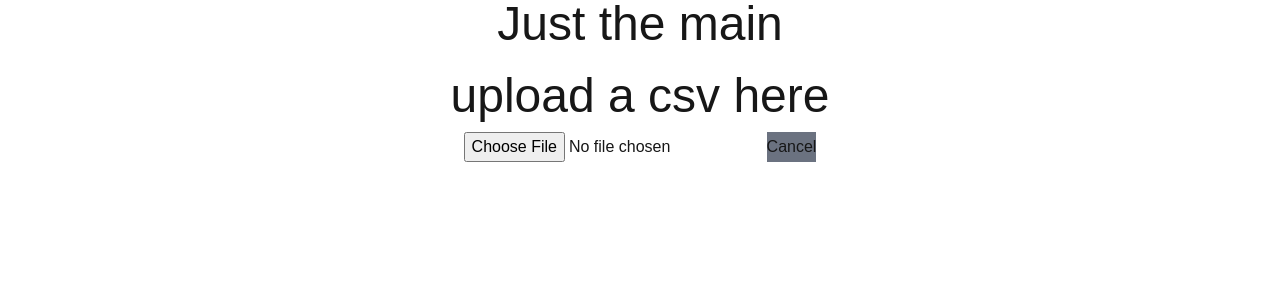
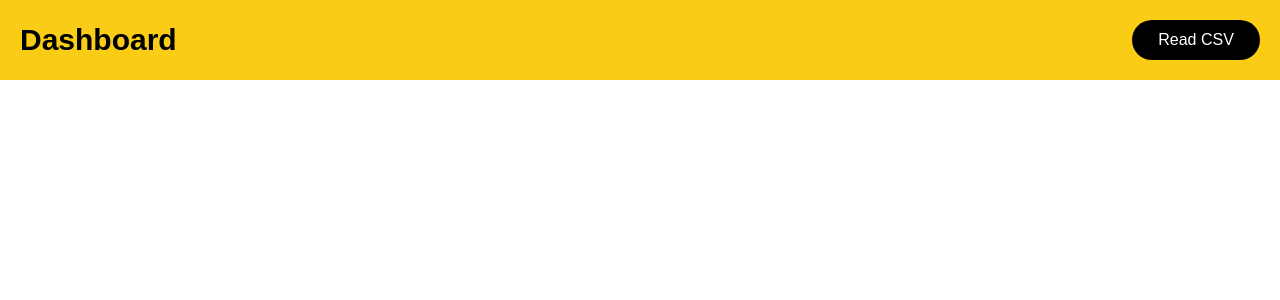
Before and after one commit to Lilpiggie0522/regler, a Next.js app: page /lecturer in a window 1280 px wide. Shown: the top 300 px of the page. Built offline with nearby package versions, Linux system fonts and the light colour scheme.

Commit message:
implemented front end to sending csv file and fixed backend logics for sending data to initalise api

```diff
--- a/app/api/staff/readCsv/route.ts
+++ b/app/api/staff/readCsv/route.ts
@@ -173,6 +173,7 @@ export async function POST(req: NextRequest) {
         console.log(err)
         return NextResponse.json(err, {status: 500})
     }
+    // return NextResponse.json(validResults, { status: 200 })
 }
 
 function parseCSV(stream: Readable): Promise<rawResult[]> {
--- a/app/lecturer/page.tsx
+++ b/app/lecturer/page.tsx
@@ -14,25 +14,43 @@ interface DisplayData {
 
 export default function LecturerPage() {
     const [displayData, setDisplayData] = useState<DisplayData[]>([]);
-
     const [showData, setShowData] = useState<boolean>(false);
-
+    const [showWindow, setShowWindow] = useState<boolean>(false);
+    const [selectedFile, setSelectedFile] = useState<File | null>(null); // State to hold the selected file
+    const [uploading, setUploading] = useState<boolean>(false)
     function cancelFile() {
         const fileInput = document.getElementById("csv") as HTMLInputElement;
         if (fileInput) {
             fileInput.value = ""; // Clear the input value???
+            setShowData(false)
+            setSelectedFile(null)
         }
     }
 
     function handleFileChange(e: ChangeEvent<HTMLInputElement>) {
         const file: File | undefined = e.target.files?.[0];
-        const formData: FormData = new FormData()
         if (file) {
-            formData.append('csv', file)
-            sendData(formData)
-            alert('form data sent')
+            // alert('form data sent')
+            setSelectedFile(file)
         }
     };
+
+    function handleShowWindow(): void {
+        setShowWindow(true)
+    }
+
+    function handleSubmit() {
+        if (selectedFile) {
+            setUploading(true)
+            const formData: FormData = new FormData()
+            formData.append('csv', selectedFile)
+            sendData(formData)
+        }
+    }
+
+    function handleCloseWindow() {
+        setShowWindow(false)
+    }
 
     async function sendData(formData: FormData) {
         // console.log(results.data)
@@ -55,23 +73,30 @@ export default function LecturerPage() {
             console.log(error)
             alert("oh no!")
         }
-
+        setUploading(false)
     }
 
     return (
         <div>
-            <div className="flex justify-center">
-                <h1 className="text-5xl">Just the main</h1>
+            <div className="bg-yellow-400 h-20 p-5 flex justify-between items-center">
+                <h1 className="text-black text-3xl font-bold">Dashboard</h1>
+                <button className="bg-black text-white rounded-full w-32 min-h-10" onClick={handleShowWindow}>Read CSV</button>
             </div>
-            <br />
-            <div className="flex justify-center">
-                <h1 className="text-5xl">upload a csv here</h1>
+            {showWindow && <div className="fixed inset-0 flex items-center justify-center bg-black bg-opacity-50">
+                <div className="bg-gray-100 min-h-[60vh] min-w-[50vw] relative flex flex-col items-cente justify-center">
+                    <button className="absolute top-2 right-2 text-black text-3xl" onClick={handleCloseWindow}>
+                        &times;
+                    </button>
+                    <div className="flex flex-col justify-center items-center rounded-lg">
+                        <div className="flex p-5">
+                            <input id="csv" type="file" accept=".csv" onChange={handleFileChange} />
+                            <button className="bg-gray-300 rounded-lg p-1" type="button" onClick={cancelFile}>Cancel</button>
                         </div>
-            <div className="flex justify-center mt-3">
-                <input id="csv" type="file" accept=".csv" onChange={handleFileChange} />
-                <button className="bg-gray-500" type="button" onClick={cancelFile}>Cancel</button>
+                        <div>
+                            {uploading && <p>Uploading file, please wait</p>}
+                            <button className="bg-green-400 rounded-lg p-1" type="button" onClick={handleSubmit}>Submit</button>
                         </div>
-            <div className="flex justify-center mt-3">
+                        <div className="flex justify-center p-5">
                             {showData &&
                                 <table>
                                     <thead>
@@ -103,5 +128,9 @@ export default function LecturerPage() {
                                 </table>}
                         </div>
                     </div>
+
+                </div>
+            </div>}
+        </div>
     )
 }
```
Lines whose indentation alone changed are shown as unchanged.
